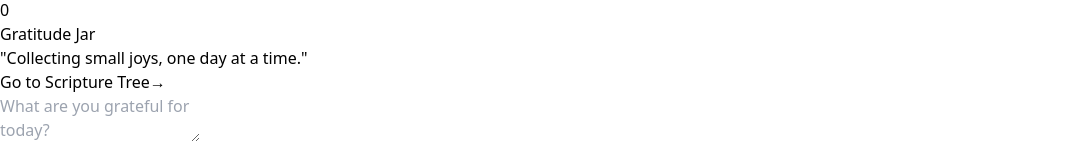
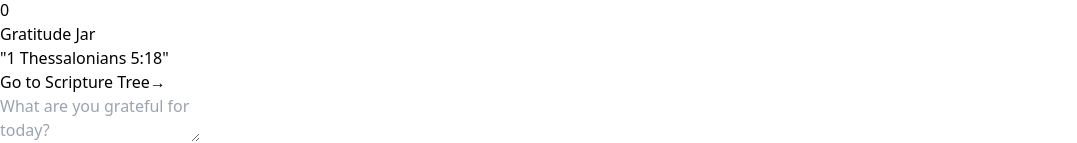
Before and after one commit to EADRoque/frontend, an Angular app: page /gratitude in a window 1280 px wide. Shown: the part 1282-1425 px from the top of the page, without its empty margins (0-1077 px from the left). Built offline with nearby package versions, Linux system fonts and the light colour scheme; no server answers.

Commit message:
scripture

```diff
--- a/src/app/features/gratitude-jar/gratitude-jar.component.html
+++ b/src/app/features/gratitude-jar/gratitude-jar.component.html
@@ -14,7 +14,7 @@
     </div>
 
     <h1 class="text-4xl font-bold text-amber-600 mb-2 tracking-tight">Gratitude Jar</h1>
-    <p class="text-slate-500 italic">"Collecting small joys, one day at a time."</p>
+    <p class="text-slate-500 italic">"1 Thessalonians 5:18"</p>
 
     <div class="mt-4">
       <a routerLink="/scriptures" class="inline-flex items-center gap-1 text-sm font-semibold text-emerald-600 hover:text-emerald-700 hover:underline cursor-pointer transition-colors bg-emerald-50 px-4 py-2 rounded-full">
```
